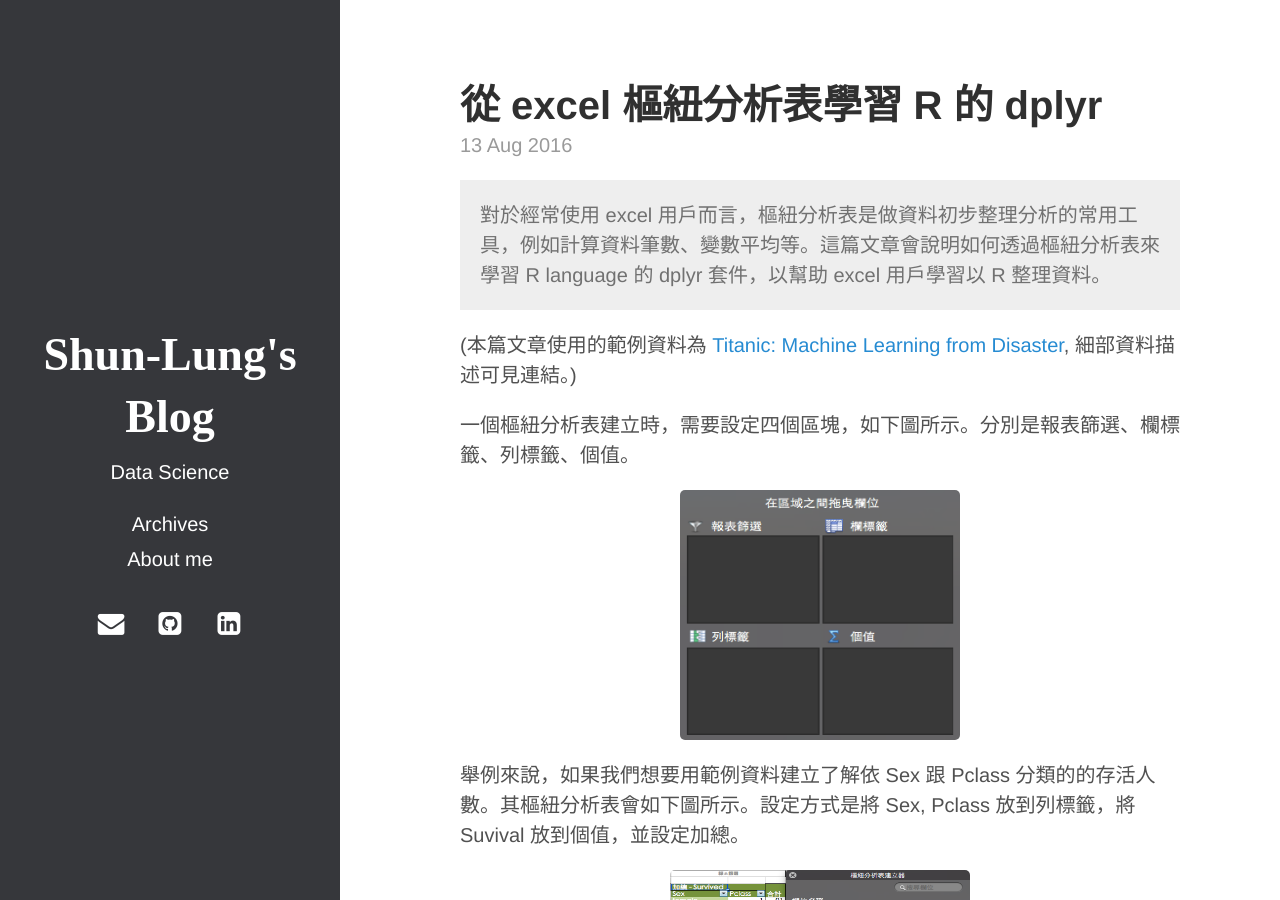
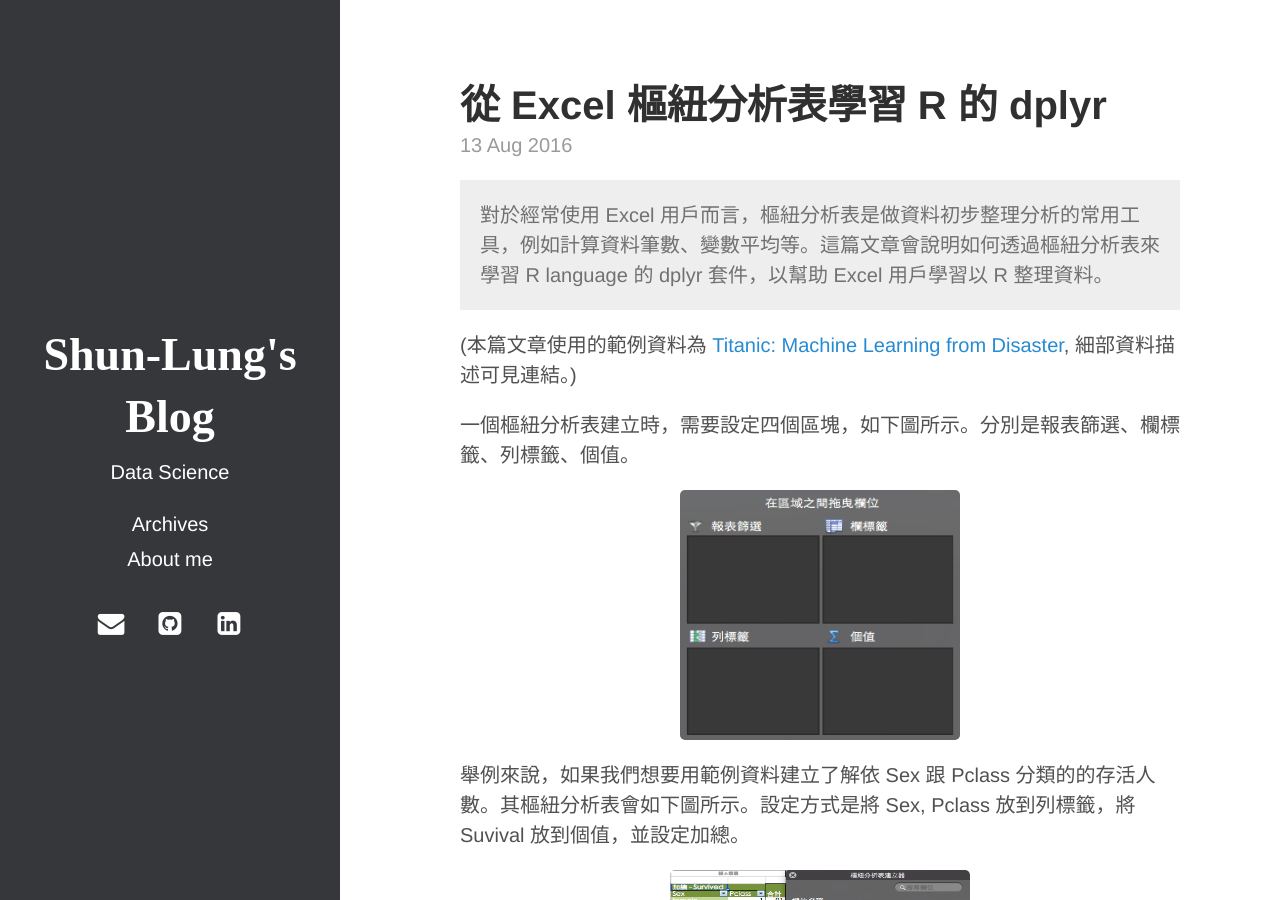
Before and after one commit to codeAligned/slchangtw.netlify, a Jekyll site: the page built from _posts/2016-08-13-dplyr-and-pivottable.md, in a window 1280 px wide and 900 px high. Built offline with Jekyll 4.4.1, drawn with Linux system fonts in a browser that asks for light colours.

```diff
--- a/_posts/2016-08-13-dplyr-and-pivottable.md
+++ b/_posts/2016-08-13-dplyr-and-pivottable.md
@@ -1,11 +1,11 @@
 ---
 layout: post
-title: "從 excel 樞紐分析表學習 R 的 dplyr"
+title: "從 Excel 樞紐分析表學習 R 的 dplyr"
 author: Shun-Lung Chang
 ---
 
 <p class="message">
-對於經常使用 excel 用戶而言，樞紐分析表是做資料初步整理分析的常用工具，例如計算資料筆數、變數平均等。這篇文章會說明如何透過樞紐分析表來學習 R language 的 dplyr 套件，以幫助 excel 用戶學習以 R 整理資料。
+對於經常使用 Excel 用戶而言，樞紐分析表是做資料初步整理分析的常用工具，例如計算資料筆數、變數平均等。這篇文章會說明如何透過樞紐分析表來學習 R language 的 dplyr 套件，以幫助 Excel 用戶學習以 R 整理資料。
 </p>
 
 <!--more-->
```
